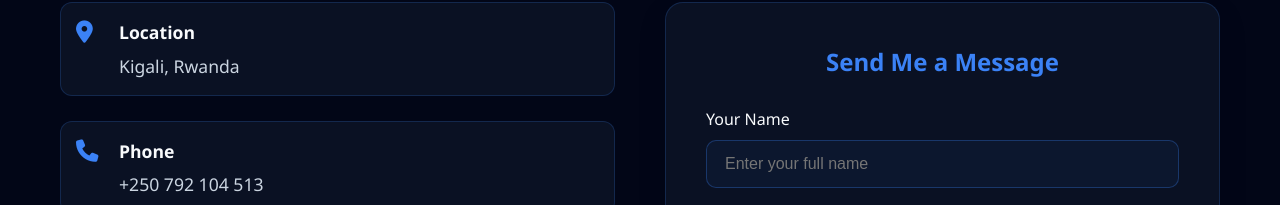
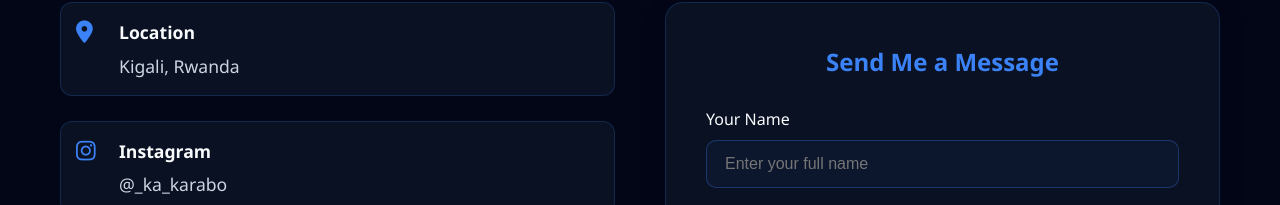
Before and after one commit to Karab-o/ma-portfolio, a plain HTML site: page index.html in a window 1280 px wide. Shown: the part 7592-7797 px from the top of the page. Drawn offline with Linux system fonts and the light colour scheme.

Commit message:
Initial commit

```diff
--- a/index.html
+++ b/index.html
@@ -1492,13 +1492,13 @@
                         </div>
                     </div>
 
-                    <div class="contact-item">
-                        <i class="fas fa-phone"></i>
-                        <div class="contact-details">
-                            <h4>Phone</h4>
-                            <p><a href="tel:+250792104513">+250 792 104 513</a></p>
-                        </div>
-                    </div>
+           <div class="contact-item">
+    <i class="fab fa-instagram"></i>
+    <div class="contact-details">
+        <h4>Instagram</h4>
+        <p><a href="https://instagram.com/karabo_divine" target="_blank">@_ka_karabo</a></p>
+    </div>
+</div>
 
                     <div class="contact-item">
                         <i class="fas fa-envelope"></i>
```
